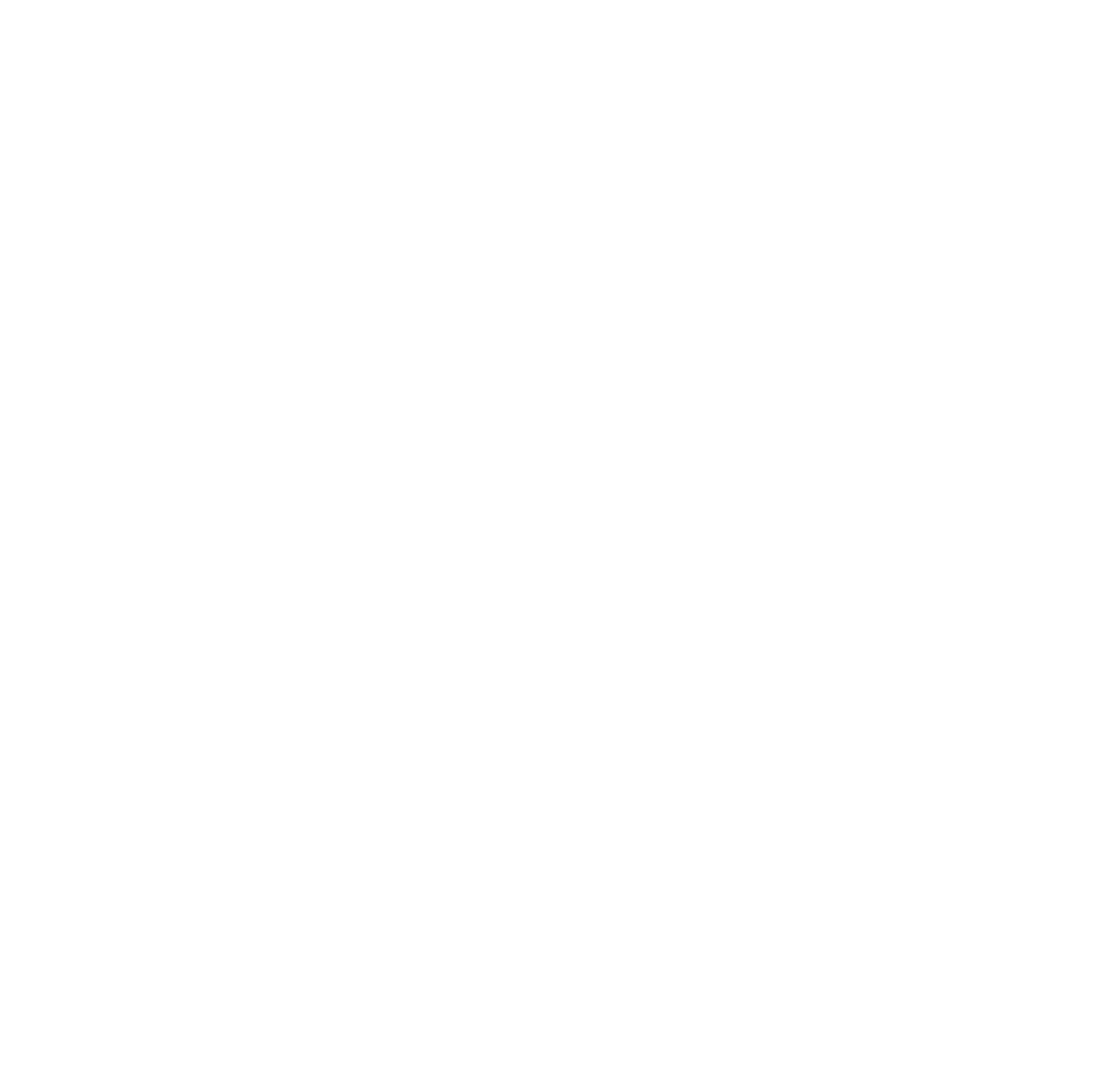
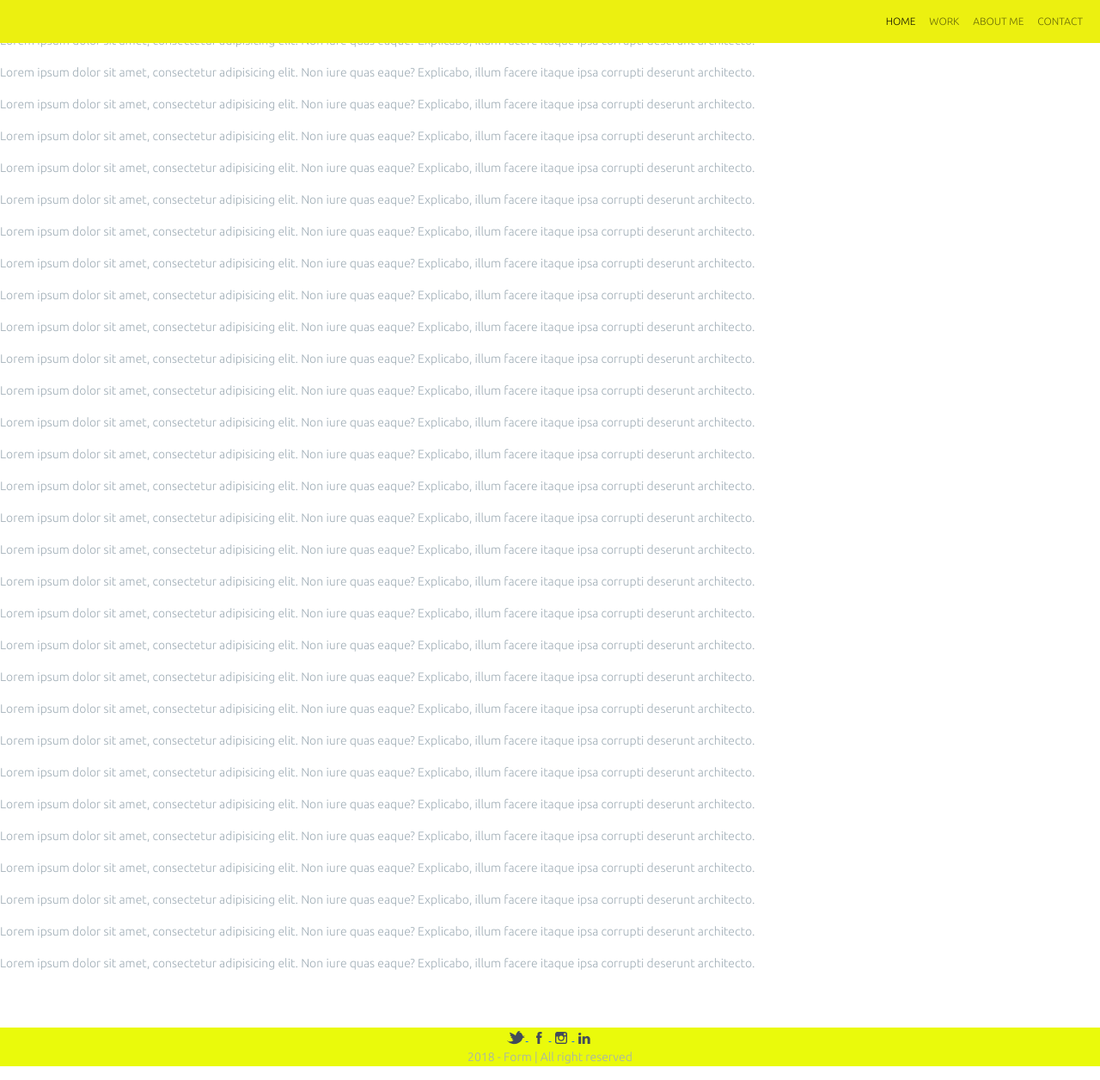
Before and after one commit to YisellSarasua/bootstram-desafio, a plain HTML site: page aboutMe.html in a window 1280 px wide. Shown: the whole page at 86% size. Before the commit the page ends 800 px from the top, so only its background shows below. Drawn offline with nearby package versions, Linux system fonts and the light colour scheme.

```diff
--- a/aboutMe.html
+++ b/aboutMe.html
@@ -0,0 +1,116 @@
+<!DOCTYPE html>
+<html lang="en">
+<head>
+    <meta charset="UTF-8">
+    <meta http-equiv="X-UA-Compatible" content="IE=edge">
+    <meta name="viewport" content="width=device-width, initial-scale=1.0">
+    <!--bootstrap-->
+    <link href="https://cdn.jsdelivr.net/npm/bootstrap@5.1.3/dist/css/bootstrap.min.css" rel="stylesheet" integrity="sha384-1BmE4kWBq78iYhFldvKuhfTAU6auU8tT94WrHftjDbrCEXSU1oBoqyl2QvZ6jIW3" crossorigin="anonymous">
+     <!-- Vinculo con CSS-->
+     <link rel="stylesheet" href="Css/style.css">
+    <title>Yisell Sarasua | About me</title>
+</head>
+
+<body>
+
+    <!--INICIO HEADER-->
+    <header >
+        <section class="header02" >
+            <nav class="navbar fixed-top navbar-expand-lg navbar-light " style= "background-color: #ecf010;">
+                <div class="container-fluid">
+
+
+                  <button class="navbar-toggler" type="button" data-bs-toggle="collapse" data-bs-target="#navbarNav" aria-controls="navbarNav" aria-expanded="false" aria-label="Toggle navigation">
+                    <span class="navbar-toggler-icon"></span>
+                  </button>
+                  <div class="collapse navbar-collapse" id="navbarNav">
+                      <div class="mx-auto"></div>
+                    <ul class="navbar-nav">
+                      <li class="nav-item">
+                        <a class="nav-link active" aria-current="page" href="index.html#home">HOME</a>
+                      </li>
+                      <li class="nav-item">
+                        <a class="nav-link" href="index.html#portfolio">WORK</a>
+                      </li>
+                      <li class="nav-item">
+                        <a class="nav-link" href="aboutMe.html">ABOUT ME</a>
+                      </li>
+                      <li class="nav-item">
+                        <a class="nav-link" href="index.html#contact">CONTACT</a>
+                      </li>
+
+                    </ul>
+                  </div>
+                </div>
+              </nav>
+        </section>
+    </header>
+    <!--FIN HEADER-->
+    <p>Lorem ipsum dolor sit amet, consectetur adipisicing elit. Non iure quas eaque? Explicabo, illum facere itaque ipsa corrupti deserunt architecto.</p>
+    <p>Lorem ipsum dolor sit amet, consectetur adipisicing elit. Non iure quas eaque? Explicabo, illum facere itaque ipsa corrupti deserunt architecto.</p>
+    <p>Lorem ipsum dolor sit amet, consectetur adipisicing elit. Non iure quas eaque? Explicabo, illum facere itaque ipsa corrupti deserunt architecto.</p>
+    <p>Lorem ipsum dolor sit amet, consectetur adipisicing elit. Non iure quas eaque? Explicabo, illum facere itaque ipsa corrupti deserunt architecto.</p>
+    <p>Lorem ipsum dolor sit amet, consectetur adipisicing elit. Non iure quas eaque? Explicabo, illum facere itaque ipsa corrupti deserunt architecto.</p>
+    <p>Lorem ipsum dolor sit amet, consectetur adipisicing elit. Non iure quas eaque? Explicabo, illum facere itaque ipsa corrupti deserunt architecto.</p>
+    <p>Lorem ipsum dolor sit amet, consectetur adipisicing elit. Non iure quas eaque? Explicabo, illum facere itaque ipsa corrupti deserunt architecto.</p>
+    <p>Lorem ipsum dolor sit amet, consectetur adipisicing elit. Non iure quas eaque? Explicabo, illum facere itaque ipsa corrupti deserunt architecto.</p>
+    <p>Lorem ipsum dolor sit amet, consectetur adipisicing elit. Non iure quas eaque? Explicabo, illum facere itaque ipsa corrupti deserunt architecto.</p>
+    <p>Lorem ipsum dolor sit amet, consectetur adipisicing elit. Non iure quas eaque? Explicabo, illum facere itaque ipsa corrupti deserunt architecto.</p>
+    <p>Lorem ipsum dolor sit amet, consectetur adipisicing elit. Non iure quas eaque? Explicabo, illum facere itaque ipsa corrupti deserunt architecto.</p>
+    <p>Lorem ipsum dolor sit amet, consectetur adipisicing elit. Non iure quas eaque? Explicabo, illum facere itaque ipsa corrupti deserunt architecto.</p>
+    <p>Lorem ipsum dolor sit amet, consectetur adipisicing elit. Non iure quas eaque? Explicabo, illum facere itaque ipsa corrupti deserunt architecto.</p> <p>Lorem ipsum dolor sit amet, consectetur adipisicing elit. Non iure quas eaque? Explicabo, illum facere itaque ipsa corrupti deserunt architecto.</p>
+    <p>Lorem ipsum dolor sit amet, consectetur adipisicing elit. Non iure quas eaque? Explicabo, illum facere itaque ipsa corrupti deserunt architecto.</p>
+    <p>Lorem ipsum dolor sit amet, consectetur adipisicing elit. Non iure quas eaque? Explicabo, illum facere itaque ipsa corrupti deserunt architecto.</p>
+    <p>Lorem ipsum dolor sit amet, consectetur adipisicing elit. Non iure quas eaque? Explicabo, illum facere itaque ipsa corrupti deserunt architecto.</p>
+    <p>Lorem ipsum dolor sit amet, consectetur adipisicing elit. Non iure quas eaque? Explicabo, illum facere itaque ipsa corrupti deserunt architecto.</p>
+    <p>Lorem ipsum dolor sit amet, consectetur adipisicing elit. Non iure quas eaque? Explicabo, illum facere itaque ipsa corrupti deserunt architecto.</p>
+    <p>Lorem ipsum dolor sit amet, consectetur adipisicing elit. Non iure quas eaque? Explicabo, illum facere itaque ipsa corrupti deserunt architecto.</p>
+    <p>Lorem ipsum dolor sit amet, consectetur adipisicing elit. Non iure quas eaque? Explicabo, illum facere itaque ipsa corrupti deserunt architecto.</p>
+
+    <p>Lorem ipsum dolor sit amet, consectetur adipisicing elit. Non iure quas eaque? Explicabo, illum facere itaque ipsa corrupti deserunt architecto.</p>
+    <p>Lorem ipsum dolor sit amet, consectetur adipisicing elit. Non iure quas eaque? Explicabo, illum facere itaque ipsa corrupti deserunt architecto.</p> <p>Lorem ipsum dolor sit amet, consectetur adipisicing elit. Non iure quas eaque? Explicabo, illum facere itaque ipsa corrupti deserunt architecto.</p>
+    <p>Lorem ipsum dolor sit amet, consectetur adipisicing elit. Non iure quas eaque? Explicabo, illum facere itaque ipsa corrupti deserunt architecto.</p>
+
+     <p>Lorem ipsum dolor sit amet, consectetur adipisicing elit. Non iure quas eaque? Explicabo, illum facere itaque ipsa corrupti deserunt architecto.</p>
+      <p>Lorem ipsum dolor sit amet, consectetur adipisicing elit. Non iure quas eaque? Explicabo, illum facere itaque ipsa corrupti deserunt architecto.</p>
+       <p>Lorem ipsum dolor sit amet, consectetur adipisicing elit. Non iure quas eaque? Explicabo, illum facere itaque ipsa corrupti deserunt architecto.</p>
+       <p>Lorem ipsum dolor sit amet, consectetur adipisicing elit. Non iure quas eaque? Explicabo, illum facere itaque ipsa corrupti deserunt architecto.</p> <p>Lorem ipsum dolor sit amet, consectetur adipisicing elit. Non iure quas eaque? Explicabo, illum facere itaque ipsa corrupti deserunt architecto.</p> <p>Lorem ipsum dolor sit amet, consectetur adipisicing elit. Non iure quas eaque? Explicabo, illum facere itaque ipsa corrupti deserunt architecto.</p>
+
+
+
+
+
+
+      <!--INICIO FOOTER-->
+      <div class="footer">
+        <Footer>
+            <nav>
+
+                <a href="https://twitter.com/">
+                <img src="Multimedia/Img/Twitter.png" alt="Twiter">
+                </a>
+
+                <a href="https://www.facebook.com/">
+                <img src="Multimedia/Img/Facebook.png" alt="">
+                </a>
+
+                <a href="https://www.instagram.com/">
+                <img src="Multimedia/Img/instagram.png" alt="">
+                </a>
+
+                <a href="https://www.linkedin.com/">
+                <img src="Multimedia/Img/Linkedin.png" alt="">
+            </a>
+
+            </nav>
+            <p> 2018 - Form | All right reserved</p>
+        </Footer>
+    </div>
+    <!-- FIN FOOTER-->
+
+    <!--bootstrap-->
+    <script src="https://cdn.jsdelivr.net/npm/@popperjs/core@2.10.2/dist/umd/popper.min.js" integrity="sha384-7+zCNj/IqJ95wo16oMtfsKbZ9ccEh31eOz1HGyDuCQ6wgnyJNSYdrPa03rtR1zdB" crossorigin="anonymous"></script>
+    <script src="https://cdn.jsdelivr.net/npm/bootstrap@5.1.3/dist/js/bootstrap.min.js" integrity="sha384-QJHtvGhmr9XOIpI6YVutG+2QOK9T+ZnN4kzFN1RtK3zEFEIsxhlmWl5/YESvpZ13" crossorigin="anonymous"></script>
+
+</body>
+</html>
```
Also changed, not shown: index.html (+30 -19 lines), project01.html (deleted).
